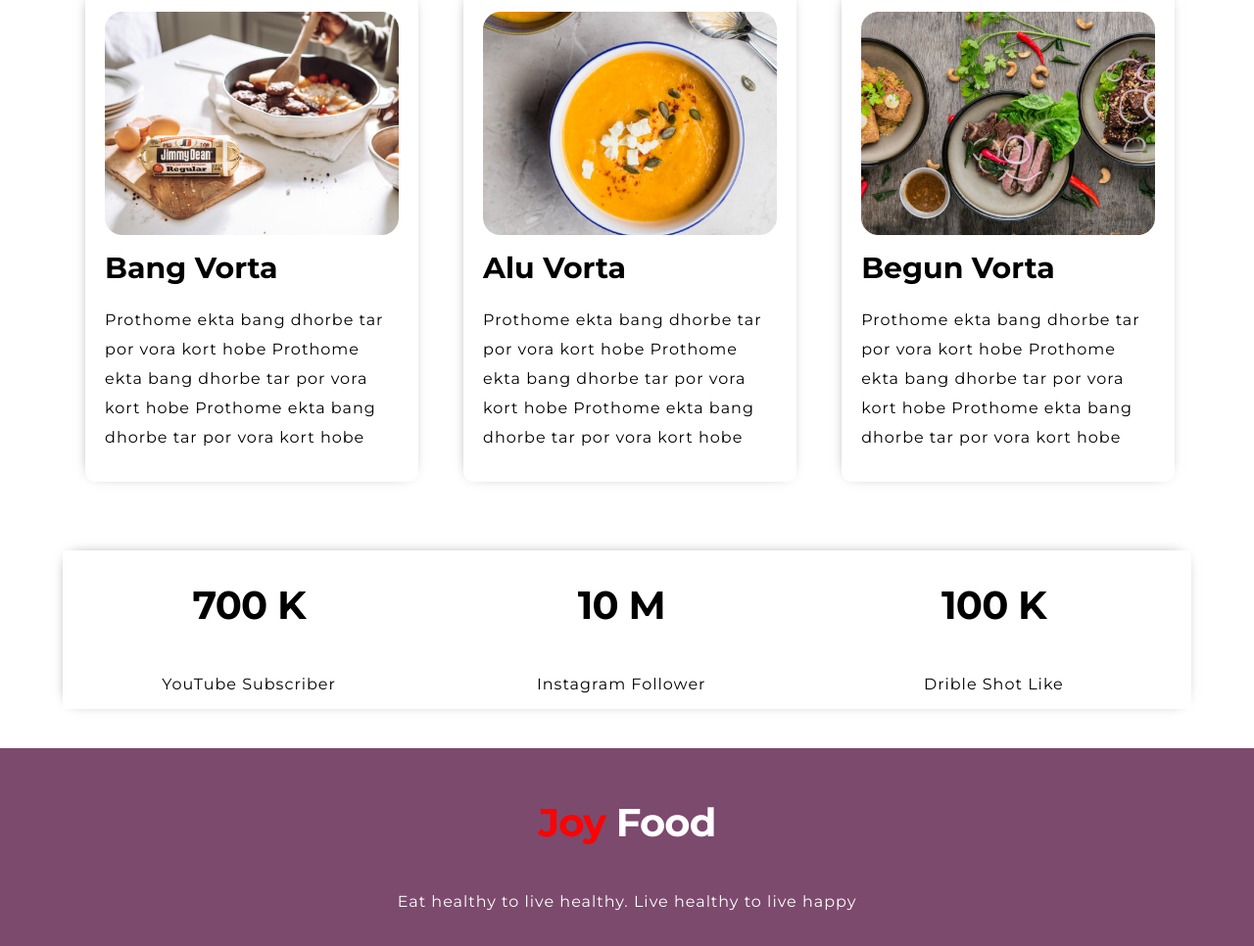
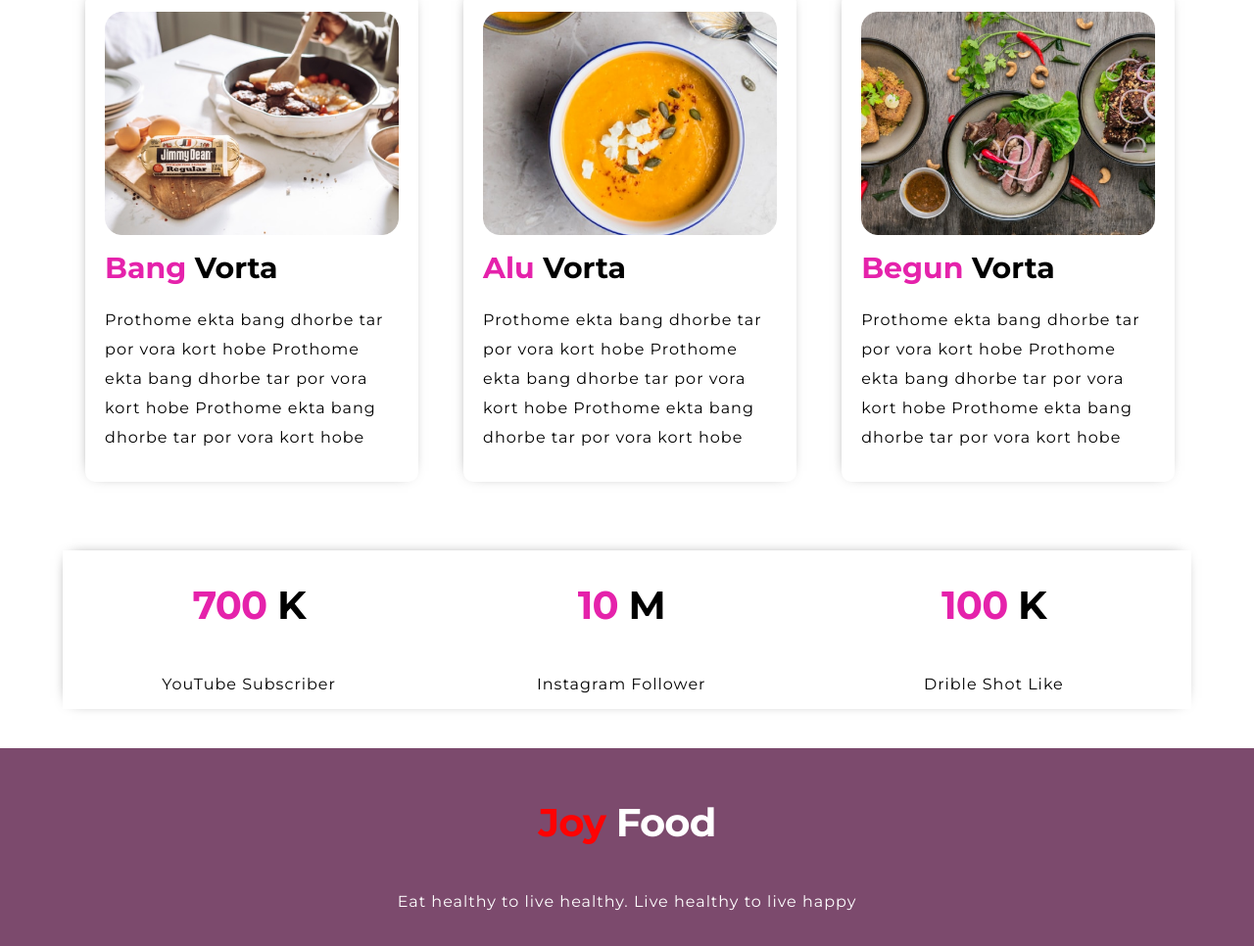
Before and after one commit to JoyBiswasR/food-network, a plain HTML site: page index.html in a window 1280 px wide. Shown: the part 1718-2684 px from the top of the page at 98% size. Drawn offline with Linux system fonts and the light colour scheme.

Commit message:
Some Color Update

```diff
--- a/index.html
+++ b/index.html
@@ -70,7 +70,7 @@
                     <img src="img/Project Cover.jpg" alt="">
                 </div>
                 <div class="item-text">
-                <h3>Bang Vorta</h3>
+                <h3><span> Bang </span>Vorta</h3>
                 <p>Prothome ekta bang dhorbe tar por vora kort hobe
                     Prothome ekta bang dhorbe tar por vora kort hobe
                     Prothome ekta bang dhorbe tar por vora kort hobe
@@ -83,7 +83,7 @@
                         <img src="img/project-cover.png" alt="">
                     </div>
                     <div class="item-text">
-                        <h3>Alu Vorta</h3>
+                        <h3><span> Alu </span>Vorta</h3>
                         <p>
                             Prothome ekta bang dhorbe tar por vora kort hobe
                             Prothome ekta bang dhorbe tar por vora kort hobe
@@ -97,7 +97,7 @@
                     <img src="img/Project Cover1.jpg" alt="">
                 </div>
                 <div class="item-text">
-                <h3>Begun Vorta</h3>
+                <h3><span> Begun </span>Vorta</h3>
                 <p>Prothome ekta bang dhorbe tar por vora kort hobe
                 Prothome ekta bang dhorbe tar por vora kort hobe
                 Prothome ekta bang dhorbe tar por vora kort hobe
@@ -109,15 +109,15 @@
     <section class="container" id="resume">
         <div class="content my-resume">
             <div>
-                <h2>700 K</h2>
+                <h2><span> 700 </span>K</h2>
                 <p>YouTube Subscriber</p>
             </div>
             <div>
-                <h2>10 M</h2>
+                <h2><span> 10 </span>M</h2>
                 <p>Instagram Follower</p>
             </div>
             <div>
-                <h2>100 K</h2>
+                <h2><span> 100 </span>K</h2>
                 <p>Drible Shot Like</p>
             </div>
         </div>
```
